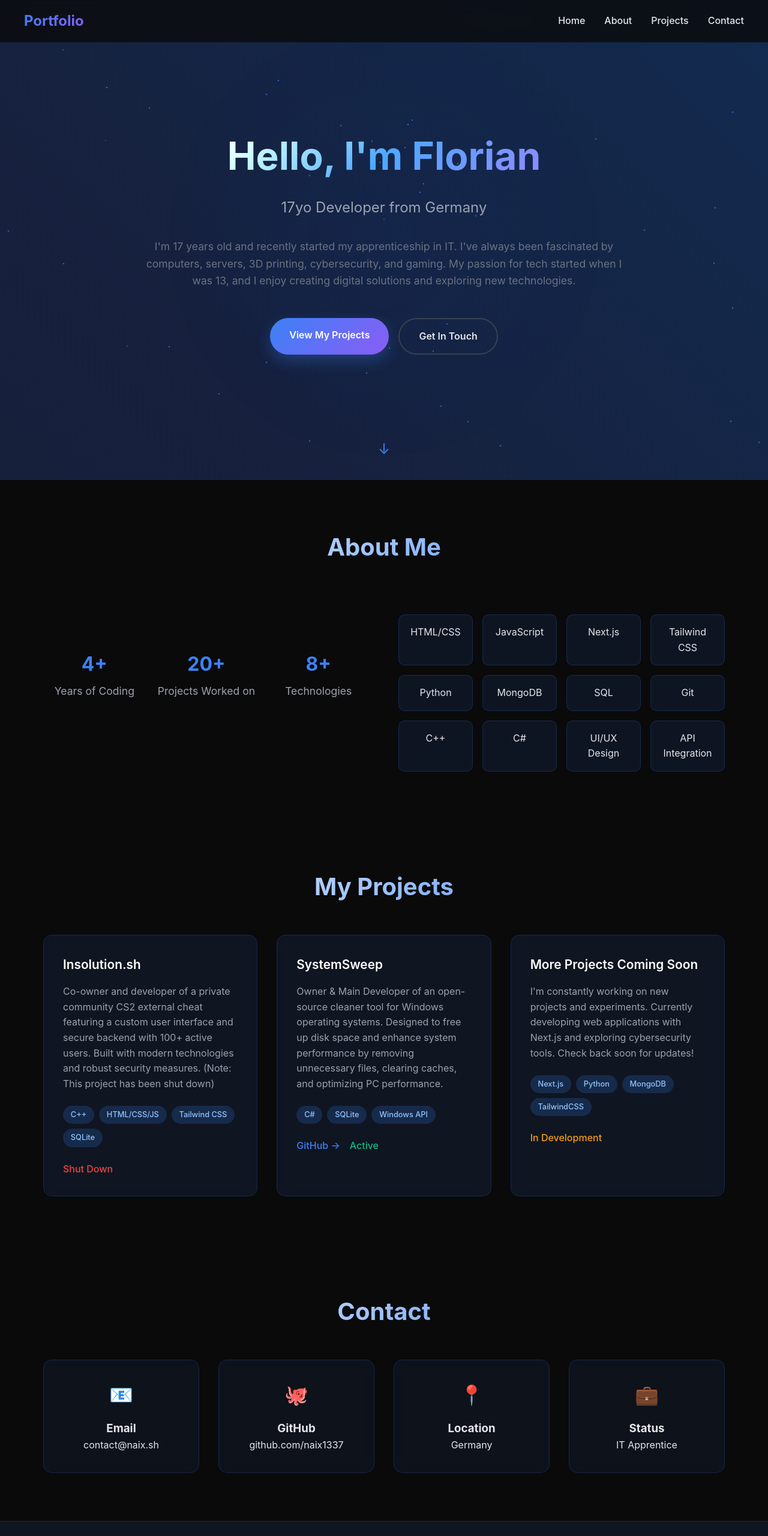
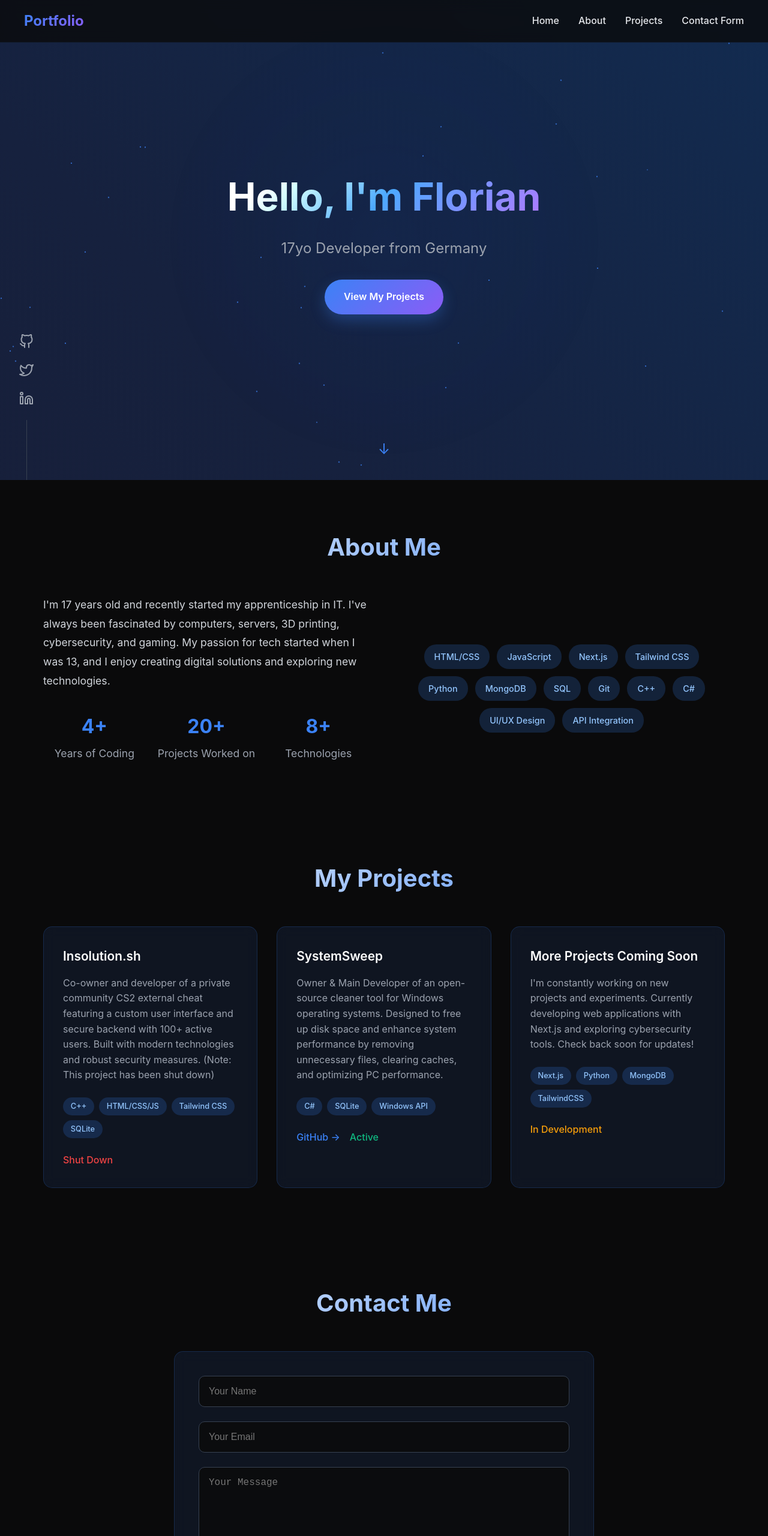
Before and after one commit to naix1337/Portfolio-Website, a plain HTML site: page index.html in a window 1280 px wide. Shown: the top 2560 px of the page at 60% size. Drawn offline with Linux system fonts and the light colour scheme.

Commit message:
Update index.html
added contact formular

```diff
--- a/index.html
+++ b/index.html
@@ -17,6 +17,7 @@
             color: #e5e7eb;
             background: #0a0a0b;
             overflow-x: hidden;
+            scroll-behavior: smooth;
         }
 
         /* Animated Background */
@@ -152,6 +153,10 @@
         .nav-links a:hover {
             color: #3b82f6;
             transform: translateY(-2px);
+        }
+
+        .nav-links a[href="#contact-form"] {
+            color: #e5e7eb;
         }
 
         /* Hero Section */
@@ -295,28 +300,51 @@
             line-height: 1.8;
         }
 
-        .skills-grid {
+        .about-text p {
+            margin-bottom: 2rem;
+        }
+
+        .stats-grid {
             display: grid;
             grid-template-columns: repeat(auto-fit, minmax(120px, 1fr));
             gap: 1rem;
+            text-align: center;
+        }
+
+        .stats-item div:first-child {
+            font-size: 2rem;
+            font-weight: 700;
+            color: #3b82f6;
+        }
+
+        .stats-item div:last-child {
+            color: #9ca3af;
+        }
+
+        .skills-grid {
+            display: flex;
+            flex-wrap: wrap;
+            gap: 0.75rem;
             margin-top: 2rem;
+            justify-content: center;
         }
 
         .skill-item {
-            background: rgba(59, 130, 246, 0.1);
-            border: 1px solid rgba(59, 130, 246, 0.2);
-            padding: 1rem;
-            border-radius: 10px;
-            text-align: center;
+            background: rgba(59, 130, 246, 0.2);
+            color: #93c5fd;
+            padding: 0.5rem 1rem;
+            border-radius: 20px;
+            font-size: 0.9rem;
+            font-weight: 500;
             transition: all 0.3s ease;
-            backdrop-filter: blur(10px);
+            border: 1px solid transparent;
         }
 
         .skill-item:hover {
-            transform: translateY(-5px);
-            background: rgba(59, 130, 246, 0.2);
-            border-color: rgba(59, 130, 246, 0.4);
-            box-shadow: 0 10px 25px rgba(59, 130, 246, 0.2);
+            transform: translateY(-3px);
+            color: #e5e7eb;
+            background: rgba(59, 130, 246, 0.3);
+            box-shadow: 0 5px 15px rgba(59, 130, 246, 0.2);
         }
 
         /* Projects Section */
@@ -504,11 +532,136 @@
                 display: flex;
             }
         }
+
+        /* Contact Form Section */
+        #contact-form {
+            padding-bottom: 5rem;
+        }
+
+        .contact-form-container {
+            max-width: 700px;
+            margin: 0 auto;
+            background: rgba(17, 24, 39, 0.8);
+            border: 1px solid rgba(59, 130, 246, 0.2);
+            border-radius: 15px;
+            padding: 2.5rem;
+            backdrop-filter: blur(10px);
+            position: relative;
+            overflow: hidden;
+            transition: all 0.3s ease;
+        }
+
+        .contact-form-container::before {
+            content: '';
+            position: absolute;
+            top: 0;
+            left: -100%;
+            width: 100%;
+            height: 100%;
+            background: linear-gradient(90deg, transparent, rgba(59, 130, 246, 0.1), transparent);
+            transition: left 0.6s ease;
+        }
+
+        .contact-form-container:hover::before {
+            left: 100%;
+        }
+
+        .contact-form-container:hover {
+            transform: translateY(-10px);
+            border-color: rgba(59, 130, 246, 0.4);
+            box-shadow: 0 20px 40px rgba(59, 130, 246, 0.2);
+        }
+
+        .contact-form-container form .form-group {
+            margin-bottom: 1.5rem;
+        }
+
+        .contact-form-container form input,
+        .contact-form-container form textarea {
+            width: 100%;
+            padding: 1rem;
+            background: rgba(10, 10, 11, 0.8);
+            border: 1px solid #374151;
+            border-radius: 10px;
+            color: #e5e7eb;
+            font-size: 1rem;
+            transition: all 0.3s ease;
+        }
+
+        .contact-form-container form input:focus,
+        .contact-form-container form textarea:focus {
+            outline: none;
+            border-color: #3b82f6;
+            box-shadow: 0 0 15px rgba(59, 130, 246, 0.3);
+        }
+
+        .contact-form-container form textarea {
+            min-height: 150px;
+            resize: vertical;
+        }
+
+        .contact-form-container form .btn {
+            width: 100%;
+            padding: 1.2rem;
+            font-size: 1.1rem;
+        }
+
+        /* Social Sidebar */
+        .social-sidebar {
+            position: fixed;
+            bottom: 0;
+            left: 2rem;
+            display: flex;
+            flex-direction: column;
+            align-items: center;
+            gap: 1rem;
+            z-index: 100;
+        }
+
+        .social-sidebar::after {
+            content: '';
+            width: 1px;
+            height: 100px;
+            background: #374151;
+        }
+
+        .social-sidebar a {
+            color: #9ca3af;
+            transition: all 0.3s ease;
+        }
+
+        .social-sidebar a:hover {
+            color: #3b82f6;
+            transform: translateY(-3px);
+        }
+
+        .social-sidebar svg {
+            width: 24px;
+            height: 24px;
+        }
+
+        @media (max-width: 1024px) {
+            .social-sidebar {
+                display: none;
+            }
+        }
     </style>
 </head>
 <body>
     <div class="bg-animation"></div>
     <div class="particles" id="particles"></div>
+
+    <div class="social-sidebar">
+        <a href="https://github.com/naix1337" target="_blank" rel="noopener noreferrer">
+            <svg xmlns="http://www.w3.org/2000/svg" viewBox="0 0 24 24" fill="none" stroke="currentColor" stroke-width="2" stroke-linecap="round" stroke-linejoin="round"><path d="M9 19c-5 1.5-5-2.5-7-3m14 6v-3.87a3.37 3.37 0 0 0-.94-2.61c3.14-.35 6.44-1.54 6.44-7A5.44 5.44 0 0 0 20 4.77 5.07 5.07 0 0 0 19.91 1S18.73.65 16 2.48a13.38 13.38 0 0 0-7 0C6.27.65 5.09 1 5.09 1A5.07 5.07 0 0 0 5 4.77a5.44 5.44 0 0 0-1.5 3.78c0 5.42 3.3 6.61 6.44 7A3.37 3.37 0 0 0 9 18.13V22"></path></svg>
+        </a>
+        <a href="#" target="_blank" rel="noopener noreferrer">
+            <svg xmlns="http://www.w3.org/2000/svg" viewBox="0 0 24 24" fill="none" stroke="currentColor" stroke-width="2" stroke-linecap="round" stroke-linejoin="round"><path d="M23 3a10.9 10.9 0 0 1-3.14 1.53 4.48 4.48 0 0 0-7.86 3v1A10.66 10.66 0 0 1 3 4s-4 9 5 13a11.64 11.64 0 0 1-7 2c9 5 20 0 20-11.5a4.5 4.5 0 0 0-.08-.83A7.72 7.72 0 0 0 23 3z"></path></svg>
+        </a>
+        <a href="#" target="_blank" rel="noopener noreferrer">
+            <svg xmlns="http://www.w3.org/2000/svg" viewBox="0 0 24 24" fill="none" stroke="currentColor" stroke-width="2" stroke-linecap="round" stroke-linejoin="round"><path d="M16 8a6 6 0 0 1 6 6v7h-4v-7a2 2 0 0 0-2-2 2 2 0 0 0-2 2v7h-4v-7a6 6 0 0 1 6-6z"></path><rect x="2" y="9" width="4" height="12"></rect><circle cx="4" cy="4" r="2"></circle></svg>
+        </a>
+    </div>
 
     <nav id="navbar">
         <div class="nav-container">
@@ -517,7 +670,7 @@
                 <li><a href="#home">Home</a></li>
                 <li><a href="#about">About</a></li>
                 <li><a href="#projects">Projects</a></li>
-                <li><a href="#contact">Contact</a></li>
+                <li><a href="#contact-form">Contact Form</a></li>
             </ul>
             <div class="menu-toggle">
                 <span></span>
@@ -531,12 +684,8 @@
         <div class="hero-content">
             <h1>Hello, I'm Florian</h1>
             <p class="hero-subtitle">17yo Developer from Germany</p>
-            <p class="hero-description">
-                I'm 17 years old and recently started my apprenticeship in IT. I've always been fascinated by computers, servers, 3D printing, cybersecurity, and gaming. My passion for tech started when I was 13, and I enjoy creating digital solutions and exploring new technologies.
-            </p>
             <div class="cta-buttons">
                 <a href="#projects" class="btn btn-primary">View My Projects</a>
-                <a href="#contact" class="btn btn-secondary">Get In Touch</a>
             </div>
         </div>
         <div class="scroll-indicator"></div>
@@ -546,18 +695,21 @@
         <h2 class="section-title fade-in">About Me</h2>
         <div class="about-grid">
             <div class="about-text fade-in">
-                <div style="display: grid; grid-template-columns: repeat(auto-fit, minmax(120px, 1fr)); gap: 1rem; margin-bottom: 2rem; text-align: center;">
-                    <div>
-                        <div style="font-size: 2rem; font-weight: 700; color: #3b82f6;">4+</div>
-                        <div style="color: #9ca3af;">Years of Coding</div>
+                <p>
+                    I'm 17 years old and recently started my apprenticeship in IT. I've always been fascinated by computers, servers, 3D printing, cybersecurity, and gaming. My passion for tech started when I was 13, and I enjoy creating digital solutions and exploring new technologies.
+                </p>
+                <div class="stats-grid">
+                    <div class="stats-item">
+                        <div>4+</div>
+                        <div>Years of Coding</div>
                     </div>
-                    <div>
-                        <div style="font-size: 2rem; font-weight: 700; color: #3b82f6;">20+</div>
-                        <div style="color: #9ca3af;">Projects Worked on</div>
+                    <div class="stats-item">
+                        <div>20+</div>
+                        <div>Projects Worked on</div>
                     </div>
-                    <div>
-                        <div style="font-size: 2rem; font-weight: 700; color: #3b82f6;">8+</div>
-                        <div style="color: #9ca3af;">Technologies</div>
+                    <div class="stats-item">
+                        <div>8+</div>
+                        <div>Technologies</div>
                     </div>
                 </div>
             </div>
@@ -631,29 +783,23 @@
         </div>
     </section>
 
-    <section id="contact" class="section">
-        <h2 class="section-title fade-in">Contact</h2>
-        <div class="contact-grid">
-            <div class="contact-item fade-in">
-                <div class="contact-icon">📧</div>
-                <h3>Email</h3>
-                <p>contact@naix.sh</p>
+    <!-- Contact Form Section -->
+    <section id="contact-form" class="section">
+        <h2 class="section-title fade-in">Contact Me</h2>
+        <div class="contact-form-container fade-in">
+            <form action="https://api.web3forms.com/submit" method="POST">
+                <input type="hidden" name="access_key" value="8eb07ac3-adb6-48e7-bd27-5e376e89e380">
+                <div class="form-group">
+                    <input type="text" name="name" required placeholder="Your Name">
                 </div>
-            <div class="contact-item fade-in">
-                <div class="contact-icon">🐙</div>
-                <h3>GitHub</h3>
-                <p>github.com/naix1337</p>
+                <div class="form-group">
+                    <input type="email" name="email" required placeholder="Your Email">
                 </div>
-            <div class="contact-item fade-in">
-                <div class="contact-icon">📍</div>
-                <h3>Location</h3>
-                <p>Germany</p>
+                <div class="form-group">
+                    <textarea name="message" required placeholder="Your Message"></textarea>
                 </div>
-            <div class="contact-item fade-in">
-                <div class="contact-icon">💼</div>
-                <h3>Status</h3>
-                <p>IT Apprentice</p>
-            </div>
+                <button type="submit" class="btn btn-primary">Send Message</button>
+            </form>
         </div>
     </section>
 
@@ -662,147 +808,84 @@
     </footer>
 
     <script>
-        // Navbar scroll effect
+    document.addEventListener('DOMContentLoaded', () => {
+        // Particle generation
+        const particlesContainer = document.querySelector('.particles');
+        if (particlesContainer) {
+            for (let i = 0; i < 50; i++) {
+                const particle = document.createElement('div');
+                particle.classList.add('particle');
+                particle.style.left = `${Math.random() * 100}%`;
+                particle.style.top = `${Math.random() * 100}%`;
+                particle.style.animationDelay = `${Math.random() * 6}s`;
+                particlesContainer.appendChild(particle);
+            }
+        }
+
+        // Nav scroll effect
+        const nav = document.querySelector('nav');
+        if (nav) {
             window.addEventListener('scroll', () => {
-            const navbar = document.getElementById('navbar');
                 if (window.scrollY > 50) {
-                navbar.classList.add('scrolled');
+                    nav.classList.add('scrolled');
                 } else {
-                navbar.classList.remove('scrolled');
+                    nav.classList.remove('scrolled');
                 }
             });
+        }
 
-        // Smooth scrolling for navigation links
-        document.querySelectorAll('a[href^="#"]').forEach(anchor => {
-            anchor.addEventListener('click', function (e) {
-                e.preventDefault();
-                const target = document.querySelector(this.getAttribute('href'));
-                if (target) {
-                    target.scrollIntoView({
-                        behavior: 'smooth',
-                        block: 'start'
-                    });
+        // Typewriter effect for subtitle
+        const subtitle = document.querySelector('.hero-subtitle');
+        if (subtitle) {
+            const originalText = subtitle.textContent;
+            subtitle.textContent = '';
+            let i = 0;
+
+            function typewriterEffect() {
+                if (i < originalText.length) {
+                    subtitle.textContent += originalText.charAt(i);
+                    i++;
+                    setTimeout(typewriterEffect, 50);
                 }
-            });
-        });
+            }
 
-        // Intersection Observer for fade-in animations
+            // Start after a delay
+            setTimeout(typewriterEffect, 1000);
+        }
+
+        // Fade-in animation on scroll
+        const faders = document.querySelectorAll('.fade-in');
+        if (faders.length > 0) {
             const observerOptions = {
-            threshold: 0.1,
-            rootMargin: '0px 0px -50px 0px'
+                root: null,
+                rootMargin: '0px',
+                threshold: 0.2
             };
 
-        const observer = new IntersectionObserver((entries) => {
+            const faderObserver = new IntersectionObserver((entries, observer) => {
                 entries.forEach(entry => {
                     if (entry.isIntersecting) {
                         entry.target.classList.add('visible');
+                        observer.unobserve(entry.target);
                     }
                 });
             }, observerOptions);
 
-        document.querySelectorAll('.fade-in').forEach(el => {
-            observer.observe(el);
+            faders.forEach(fader => {
+                faderObserver.observe(fader);
             });
-
-        // Generate floating particles
-        function createParticles() {
-            const particlesContainer = document.getElementById('particles');
-            const particleCount = 50;
-
-            for (let i = 0; i < particleCount; i++) {
-                const particle = document.createElement('div');
-                particle.classList.add('particle');
-
-                // Random position
-                particle.style.left = Math.random() * 100 + '%';
-                particle.style.top = Math.random() * 100 + '%';
-
-                // Random animation delay
-                particle.style.animationDelay = Math.random() * 6 + 's';
-
-                // Random animation duration
-                particle.style.animationDuration = (Math.random() * 3 + 4) + 's';
-
-                particlesContainer.appendChild(particle);
-
-                // Random opacity
-                particle.style.opacity = Math.random() * 0.5 + 0.2;
-            }
         }
 
-        // Initialize particles on load
-        createParticles();
+        // Smooth scrolling for all anchor links
+        document.querySelectorAll('a[href^="#"]').forEach(anchor => {
+            anchor.addEventListener('click', function (e) {
+                e.preventDefault();
 
-        // Add cursor trail effect
-        document.addEventListener('mousemove', (e) => {
-            const trail = document.createElement('div');
-            trail.style.position = 'absolute';
-            trail.style.left = e.clientX + 'px';
-            trail.style.top = e.clientY + 'px';
-            trail.style.width = '6px';
-            trail.style.height = '6px';
-            trail.style.background = 'rgba(59, 130, 246, 0.6)';
-            trail.style.borderRadius = '50%';
-            trail.style.pointerEvents = 'none';
-            trail.style.zIndex = '9999';
-            trail.style.animation = 'trailFade 0.8s ease-out forwards';
-
-            document.body.appendChild(trail);
-
-            setTimeout(() => {
-                trail.remove();
-            }, 800);
+                document.querySelector(this.getAttribute('href')).scrollIntoView({
+                    behavior: 'smooth'
                 });
-
-        // Add trail fade animation
-        const style = document.createElement('style');
-        style.textContent = `
-            @keyframes trailFade {
-                from {
-                    opacity: 1;
-                    transform: scale(1);
-                }
-                to {
-                    opacity: 0;
-                    transform: scale(0);
-                }
-            }
-        `;
-        document.head.appendChild(style);
-
-        // Parallax effect for hero section
-        window.addEventListener('scroll', () => {
-            const scrolled = window.pageYOffset;
-            const hero = document.querySelector('.hero');
-            if (hero) {
-                hero.style.transform = `translateY(${scrolled * 0.5}px)`;
-            }
             });
-
-        // Add typewriter effect to hero title
-        function typewriterEffect() {
-            const title = document.querySelector('.hero h1');
-            const text = title.textContent;
-            title.textContent = '';
-            title.style.borderRight = '2px solid #3b82f6';
-
-            let i = 0;
-            const timer = setInterval(() => {
-                if (i < text.length) {
-                    title.textContent += text.charAt(i);
-                    i++;
-                } else {
-                    clearInterval(timer);
-                    setTimeout(() => {
-                        title.style.borderRight = 'none';
-                    }, 1000);
-                }
-            }, 100);
-        }
-
-        // Start typewriter effect after page load
-        window.addEventListener('load', () => {
-            setTimeout(typewriterEffect, 1000);
+        });
     });
     </script>
 </body>
```
Lines whose indentation alone changed are shown as unchanged.
